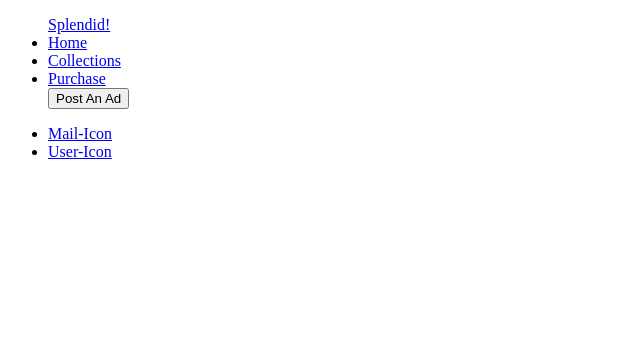
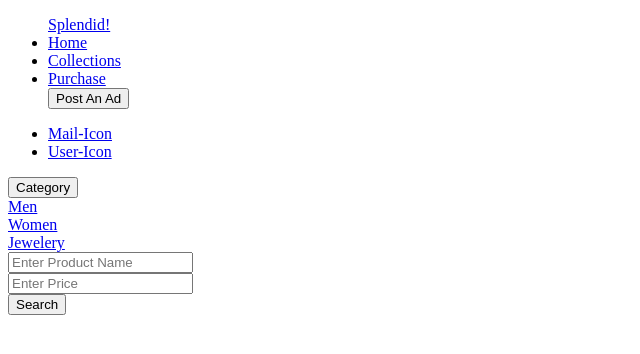
Before and after one commit to CornerstoneII/HTML-CSS-Capstone, a plain HTML site: page index.html in a window 1280 px wide. Shown: the whole page, without its empty margins (0-640 px from the left). Drawn offline with Linux system fonts and the light colour scheme.

Commit message:
Add Main site  layout search section

```diff
--- a/index.html
+++ b/index.html
@@ -62,6 +62,50 @@
       </nav>
     </header>
 
+        <!-- Site Main Section -->
+        <main>
+            <section>
+              <div>
+                <form>
+                  <div>
+
+
+
+
+
+                    <button>Category</button>
+                    <div>
+                      <a href="#home">Men</a>
+                      <div></div>
+                      <a href="#about">Women</a>
+                      <div></div>
+                      <a href="#contact">Jewelery</a>
+                    </div>
+
+
+
+
+
+
+                    <div><input type="text" placeholder="Enter Product Name" name="productName"></div>
+
+
+
+
+                    <div><input type="text" placeholder="Enter Price" name="productPrice"></div>
+
+
+
+
+
+                    <button>Search</button>
+
+                  </div>
+                </form>
+              </div>
+            </section>
+
+        </main>
 
 </body>
 </html>
```
